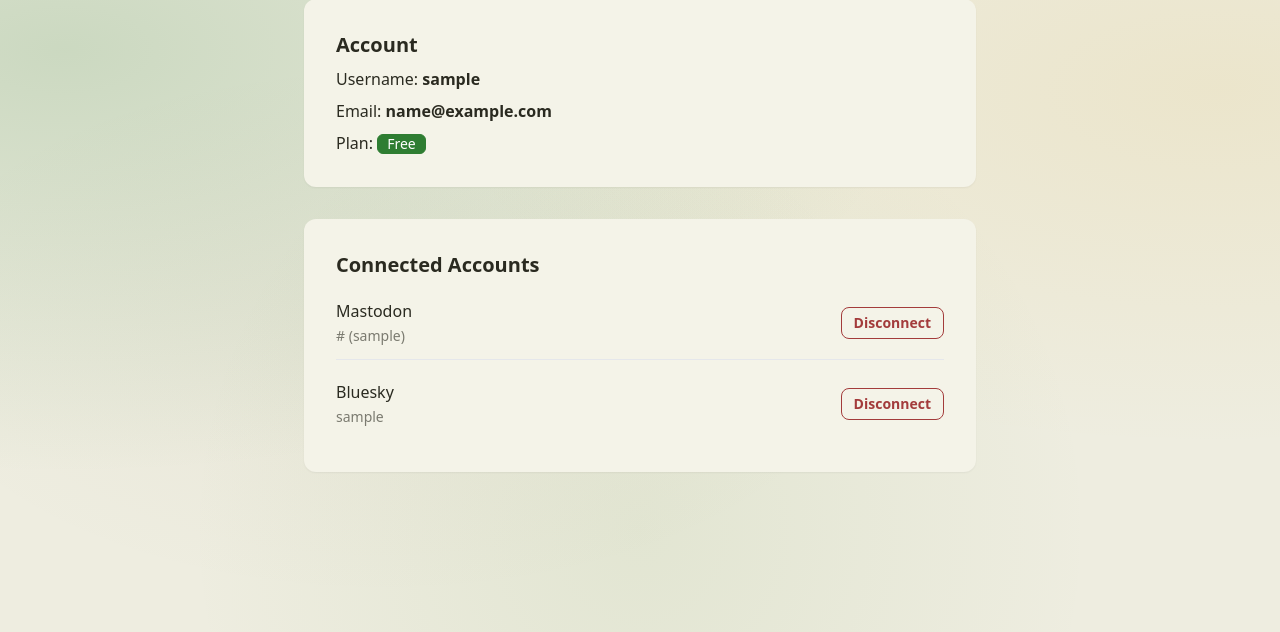
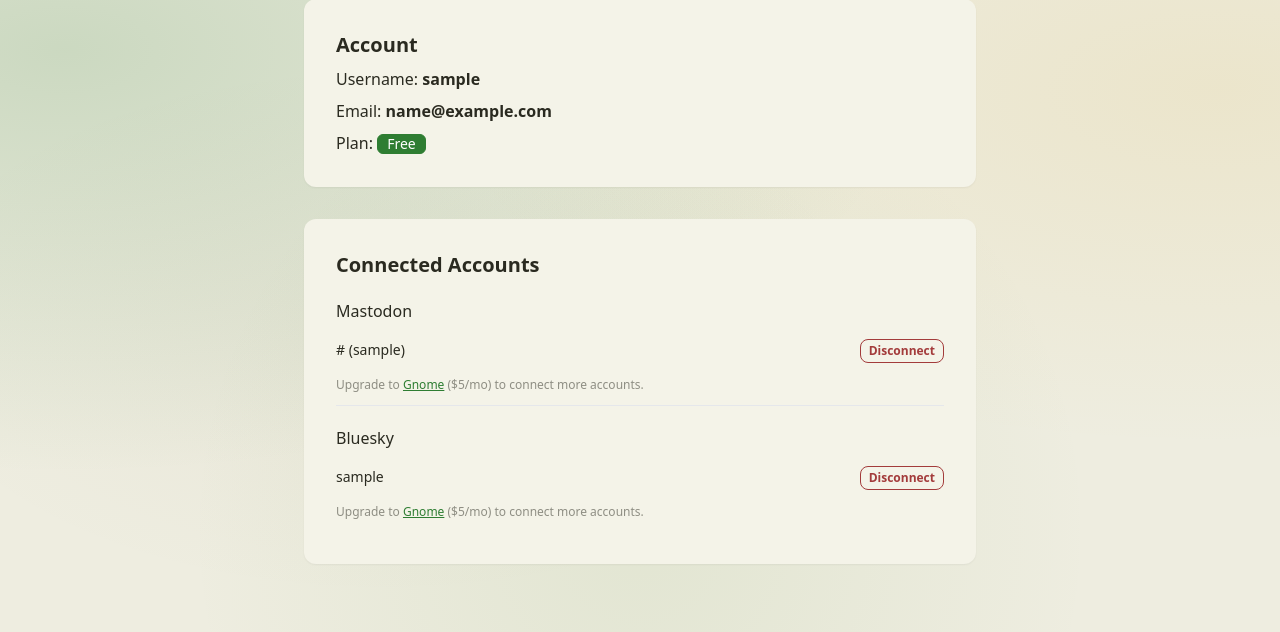
Before and after one commit to phildini/linkgnome, a Django app: page /accounts/settings/ in a window 1280 px wide. Shown: the part 150-782 px from the top of the page. Run offline with Django 5.2, Linux system fonts and the light colour scheme; a user stored in the database is signed in; tables that the repository leaves empty hold one stand-in row (values such as "Sample post"); style sheets or scripts are compiled from the project's sources.

Commit message:
Multiple accounts per user, Gnome plan gating (free=1, gnome=unlimited)

```diff
--- a/web/accounts/templates/accounts/settings.html
+++ b/web/accounts/templates/accounts/settings.html
@@ -20,48 +20,64 @@
     <div class="card-body">
       <h2 class="card-title">Connected Accounts</h2>
 
-      <div class="flex items-center justify-between py-3 border-b">
-        <div>
-          <p class="font-medium">Mastodon</p>
-          {% if mastodon %}
-            <span class="text-sm text-base-content/60">{{ mastodon.instance_url }} ({{ mastodon.mastodon_username }})</span>
-          {% else %}
-            <span class="text-sm text-base-content/60">Not connected</span>
+      <div class="py-3 border-b">
+        <p class="font-medium mb-2">Mastodon</p>
+        {% for acct in mastodon_accounts %}
+          <div class="flex items-center justify-between py-1.5">
+            <div class="text-sm">
+              <span>{{ acct.instance_url }} ({{ acct.mastodon_username }})</span>
+              {% if not acct.is_active %}
+                <span class="badge badge-warning badge-xs ml-2">Frozen</span>
               {% endif %}
             </div>
-        <div>
-          {% if mastodon %}
-            <form method="post" action="{% url 'accounts:disconnect_mastodon' %}">
+            {% if acct.is_active %}
+              <form method="post" action="{% url 'accounts:disconnect_mastodon' acct.id %}">
                 {% csrf_token %}
-              <button class="btn btn-outline btn-error btn-sm">Disconnect</button>
+                <button class="btn btn-outline btn-error btn-xs">Disconnect</button>
               </form>
-          {% elif user.is_fully_activated %}
-            <a href="{% url 'accounts:connect_mastodon' %}" class="btn btn-primary btn-sm">Connect</a>
             {% endif %}
           </div>
+        {% empty %}
+          <p class="text-sm text-base-content/60 py-1">Not connected</p>
+        {% endfor %}
+        {% if user.is_fully_activated %}
+          {% if can_add_mastodon %}
+            <a href="{% url 'accounts:connect_mastodon' %}" class="btn btn-primary btn-xs mt-2">+ Add Mastodon</a>
+          {% else %}
+            <p class="text-xs text-base-content/50 mt-2">Upgrade to <a href="#" class="link link-primary">Gnome</a> ($5/mo) to connect more accounts.</p>
+          {% endif %}
+        {% endif %}
       </div>
 
-      <div class="flex items-center justify-between py-3">
-        <div>
-          <p class="font-medium">Bluesky</p>
-          {% if bluesky %}
-            <span class="text-sm text-base-content/60">{{ bluesky.handle }}</span>
-          {% else %}
-            <span class="text-sm text-base-content/60">Not connected</span>
+      <div class="py-3">
+        <p class="font-medium mb-2">Bluesky</p>
+        {% for acct in bluesky_accounts %}
+          <div class="flex items-center justify-between py-1.5">
+            <div class="text-sm">
+              <span>{{ acct.handle }}</span>
+              {% if not acct.is_active %}
+                <span class="badge badge-warning badge-xs ml-2">Frozen</span>
               {% endif %}
             </div>
-        <div>
-          {% if bluesky %}
-            <form method="post" action="{% url 'accounts:disconnect_bluesky' %}">
+            {% if acct.is_active %}
+              <form method="post" action="{% url 'accounts:disconnect_bluesky' acct.id %}">
                 {% csrf_token %}
-              <button class="btn btn-outline btn-error btn-sm">Disconnect</button>
+                <button class="btn btn-outline btn-error btn-xs">Disconnect</button>
               </form>
-          {% elif user.is_fully_activated %}
-            <a href="{% url 'accounts:connect_bluesky' %}" class="btn btn-primary btn-sm">Connect</a>
+            {% endif %}
+          </div>
+        {% empty %}
+          <p class="text-sm text-base-content/60 py-1">Not connected</p>
+        {% endfor %}
+        {% if user.is_fully_activated %}
+          {% if can_add_bluesky %}
+            <a href="{% url 'accounts:connect_bluesky' %}" class="btn btn-primary btn-xs mt-2">+ Add Bluesky</a>
+          {% else %}
+            <p class="text-xs text-base-content/50 mt-2">Upgrade to <a href="#" class="link link-primary">Gnome</a> ($5/mo) to connect more accounts.</p>
+          {% endif %}
         {% endif %}
       </div>
     </div>
   </div>
 </div>
-</div>
 {% endblock %}
--- a/web/accounts/urls.py
+++ b/web/accounts/urls.py
@@ -12,7 +12,7 @@ urlpatterns = [
     path("settings/", views.settings_view, name="settings"),
     path("mastodon/connect/", views.connect_mastodon, name="connect_mastodon"),
     path("mastodon/callback/", views.mastodon_callback, name="mastodon_callback"),
-    path("mastodon/disconnect/", views.disconnect_mastodon, name="disconnect_mastodon"),
+    path("mastodon/disconnect/<int:account_id>/", views.disconnect_mastodon, name="disconnect_mastodon"),
     path("bluesky/connect/", views.connect_bluesky, name="connect_bluesky"),
-    path("bluesky/disconnect/", views.disconnect_bluesky, name="disconnect_bluesky"),
+    path("bluesky/disconnect/<int:account_id>/", views.disconnect_bluesky, name="disconnect_bluesky"),
 ]
--- a/web/accounts/views.py
+++ b/web/accounts/views.py
@@ -101,13 +101,15 @@ def logout_view(request):
 @login_required
 def settings_view(request):
     user = request.user
-    mastodon = getattr(user, "mastodon_account", None)
-    bluesky = getattr(user, "bluesky_account", None)
+    mastodon_accounts = user.mastodon_accounts.all()
+    bluesky_accounts = user.bluesky_accounts.all()
 
     return render(request, "accounts/settings.html", {
-        "mastodon": mastodon,
-        "bluesky": bluesky,
+        "mastodon_accounts": mastodon_accounts,
+        "bluesky_accounts": bluesky_accounts,
         "user": user,
+        "can_add_mastodon": user.mastodon_accounts.filter(is_active=True).count() < user.max_mastodon_accounts,
+        "can_add_bluesky": user.bluesky_accounts.filter(is_active=True).count() < user.max_bluesky_accounts,
     })
 
 
@@ -116,17 +118,22 @@ def connect_mastodon(request):
     if not request.user.is_fully_activated:
         return redirect("accounts:settings")
 
-    if getattr(request.user, "mastodon_account", None):
-        return redirect("accounts:settings")
+    user = request.user
+
+    if user.mastodon_accounts.filter(is_active=True).count() >= user.max_mastodon_accounts:
+        return render(request, "accounts/plan_limit.html", {
+            "platform": "Mastodon",
+            "plan": "Gnome",
+        })
 
     if request.method == "POST":
         form = InstanceUrlForm(request.POST)
         if form.is_valid():
             instance_url = form.cleaned_data["instance_url"]
-            clear_instance_cache(instance_url)
             callback_url = request.build_absolute_uri(
                 reverse("accounts:mastodon_callback")
             )
+            clear_instance_cache(instance_url)
             try:
                 app = register_instance_app(instance_url, callback_url)
             except Exception as e:
@@ -177,21 +184,17 @@ def mastodon_callback(request):
 
     mastodon_user_id = token_data.get("id", "")
     mastodon_username = token_data.get("username", "")
-
-    # Try to extract username from the me field if available
     me_field = token_data.get("me", "")
     if not mastodon_username and me_field:
         mastodon_username = me_field.rstrip("/").split("/")[-1]
 
-    MastodonAccount.objects.update_or_create(
+    MastodonAccount.objects.create(
         user=request.user,
-        defaults={
-            "instance_url": state["instance_url"],
-            "access_token": token_data["access_token"],
-            "mastodon_user_id": mastodon_user_id,
-            "mastodon_username": mastodon_username,
-            "is_active": True,
-        },
+        instance_url=state["instance_url"],
+        access_token=token_data["access_token"],
+        mastodon_user_id=mastodon_user_id,
+        mastodon_username=mastodon_username,
+        is_active=True,
     )
     return redirect("feeds:dashboard")
 
@@ -201,8 +204,13 @@ def connect_bluesky(request):
     if not request.user.is_fully_activated:
         return redirect("accounts:settings")
 
-    if getattr(request.user, "bluesky_account", None):
-        return redirect("accounts:settings")
+    user = request.user
+
+    if user.bluesky_accounts.filter(is_active=True).count() >= user.max_bluesky_accounts:
+        return render(request, "accounts/plan_limit.html", {
+            "platform": "Bluesky",
+            "plan": "Gnome",
+        })
 
     if request.method == "POST":
         form = BlueskyConnectForm(request.POST)
@@ -216,14 +224,12 @@ def connect_bluesky(request):
                 form.add_error(None, f"Verification failed: {e}")
                 return render(request, "accounts/connect_bluesky.html", {"form": form})
 
-            BlueskyAccount.objects.update_or_create(
+            BlueskyAccount.objects.create(
                 user=request.user,
-                defaults={
-                    "handle": handle,
-                    "app_password": app_password,
-                    "did": session.get("did", ""),
-                    "is_active": True,
-                },
+                handle=handle,
+                app_password=app_password,
+                did=session.get("did", ""),
+                is_active=True,
             )
             return redirect("feeds:dashboard")
     else:
@@ -233,18 +239,20 @@ def connect_bluesky(request):
 
 
 @login_required
-def disconnect_mastodon(request):
+def disconnect_mastodon(request, account_id):
     if request.method == "POST":
-        account = getattr(request.user, "mastodon_account", None)
+        account = request.user.mastodon_accounts.filter(id=account_id).first()
         if account:
-            account.delete()
+            account.is_active = False
+            account.save()
     return redirect("accounts:settings")
 
 
 @login_required
-def disconnect_bluesky(request):
+def disconnect_bluesky(request, account_id):
     if request.method == "POST":
-        account = getattr(request.user, "bluesky_account", None)
+        account = request.user.bluesky_accounts.filter(id=account_id).first()
         if account:
-            account.delete()
+            account.is_active = False
+            account.save()
     return redirect("accounts:settings")
--- a/web/feeds/management/commands/fetch_all_feeds.py
+++ b/web/feeds/management/commands/fetch_all_feeds.py
@@ -27,8 +27,8 @@ class Command(BaseCommand):
         for user in users:
             signup_minute = user.date_joined.minute
             if window_start <= signup_minute < window_end:
-                has_mastodon = getattr(user, "mastodon_account", None)
-                has_bluesky = getattr(user, "bluesky_account", None)
+                has_mastodon = user.mastodon_accounts.filter(is_active=True).exists()
+                has_bluesky = user.bluesky_accounts.filter(is_active=True).exists()
                 if has_mastodon or has_bluesky:
                     async_task("feeds.tasks.fetch_user_feeds", user.id)
                     count += 1
--- a/web/feeds/views.py
+++ b/web/feeds/views.py
@@ -28,8 +28,8 @@ def dashboard(request):
         "links": page,
         "can_refresh": can_refresh,
         "cooldown_remaining": cooldown_remaining,
-        "has_mastodon": hasattr(user, "mastodon_account"),
-        "has_bluesky": hasattr(user, "bluesky_account"),
+        "has_mastodon": user.mastodon_accounts.filter(is_active=True).exists(),
+        "has_bluesky": user.bluesky_accounts.filter(is_active=True).exists(),
         "is_activated": user.is_fully_activated,
         "current_platform": platform,
     })
```
Also changed, not shown: web/accounts/models.py (+15 -5 lines), web/accounts/templates/accounts/plan_limit.html (added, +15 -0 lines), web/billing/models.py (+11 -9 lines), web/feeds/tasks.py (+16 -12 lines), web/tests/test_models.py (+30 -7 lines), web/accounts/migrations/0002_alter_blueskyaccount_user_alter_mastodonaccount_user_and_more.py (added). Lines whose indentation alone changed are shown as unchanged.
